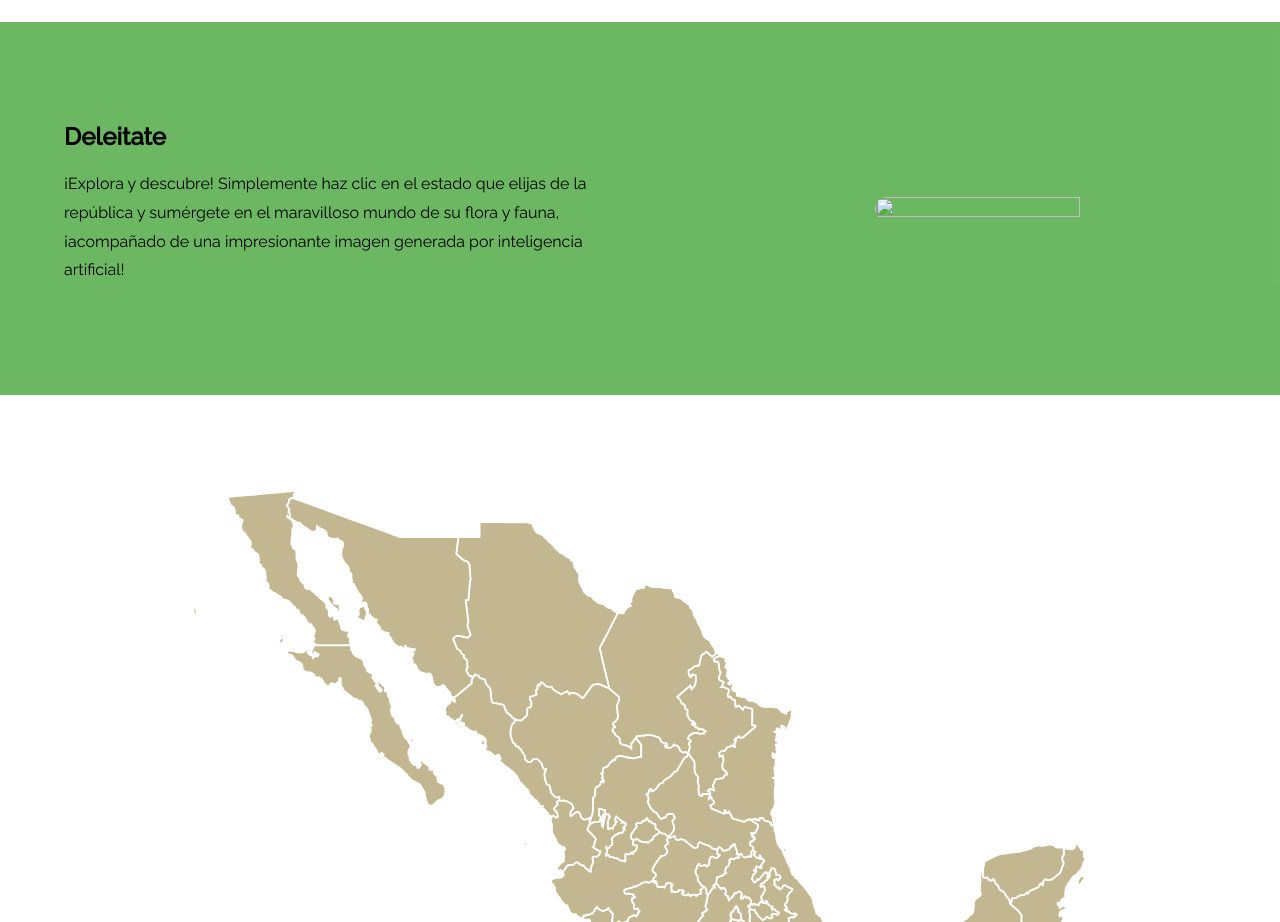
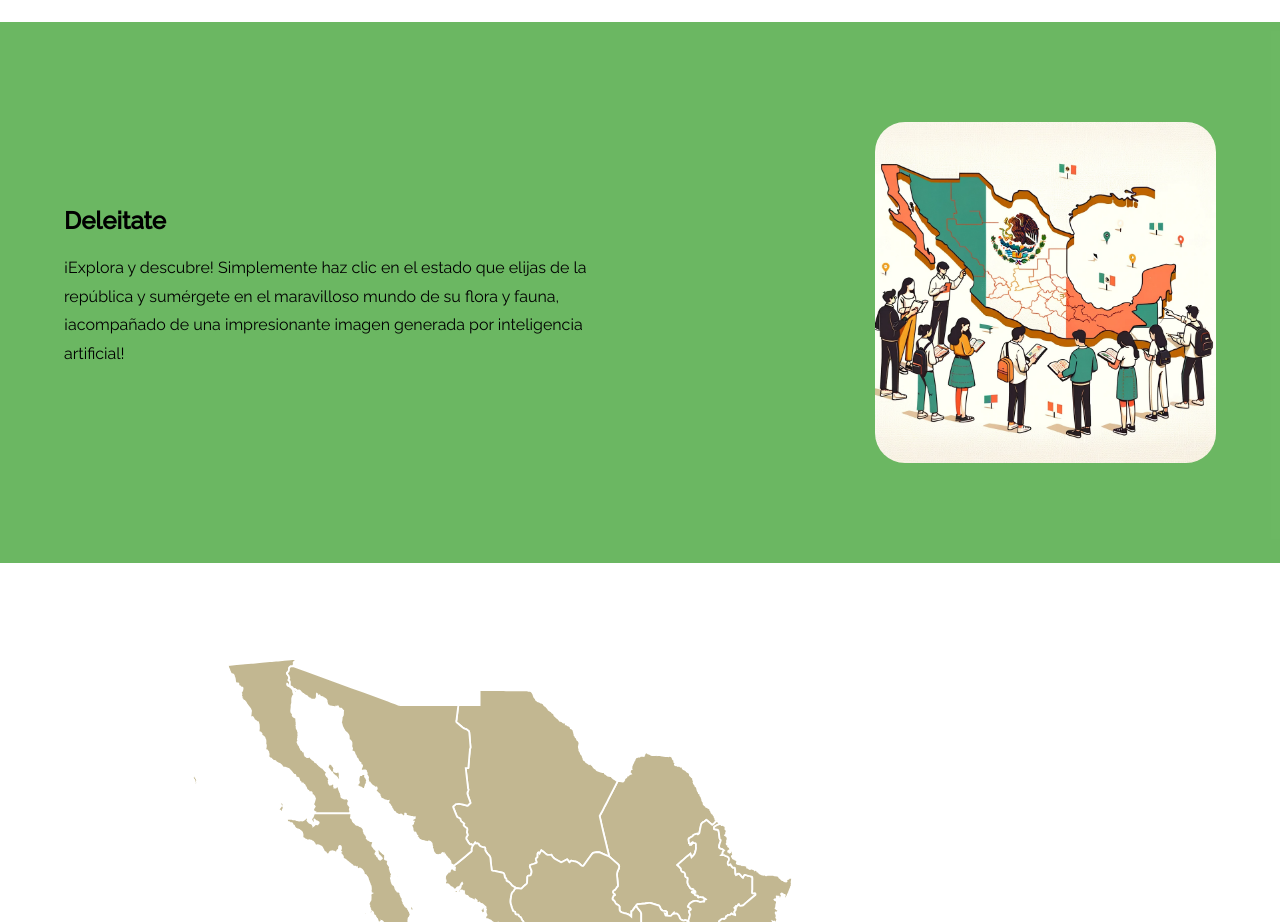
Before and after one commit to Gilixx/Proyecto_integrador_Mapa, a plain HTML site: page index.html in a window 1280 px wide. Shown: the part 1240-2162 px from the top of the page. Drawn offline with Linux system fonts and the light colour scheme; a script that the page names is missing.

Commit message:
Update index.html

```diff
--- a/index.html
+++ b/index.html
@@ -59,7 +59,7 @@
 
           </div>
           <figure class="knowledge__picture">
-              <img src="" class="knowledge__img">
+              <img src="img\DALL·E 2023-11-21 13.55.56 - A minimalist, background-free illustration showing students researching about Mexico and its states. The image features a small group of diverse stude.png" class="knowledge__img">
           </figure>
       </div>
   </section>
```
